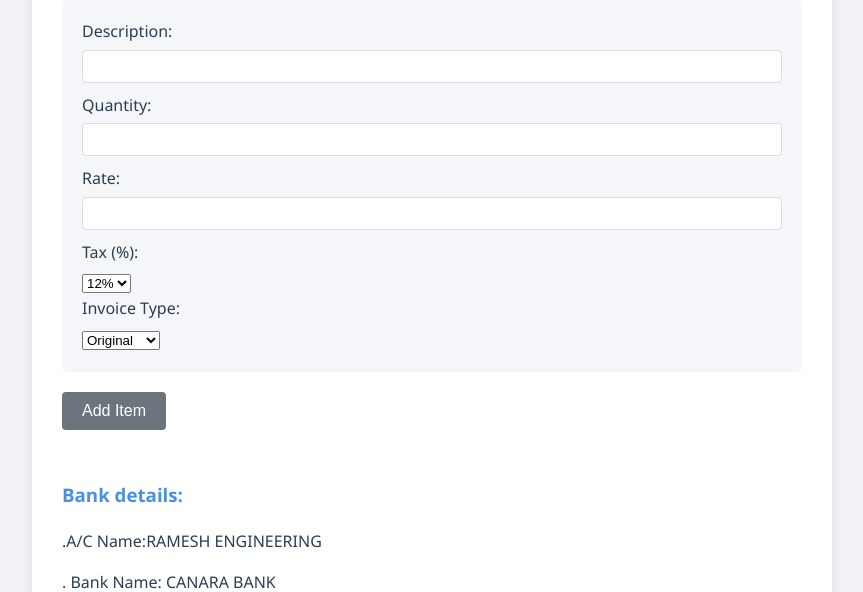
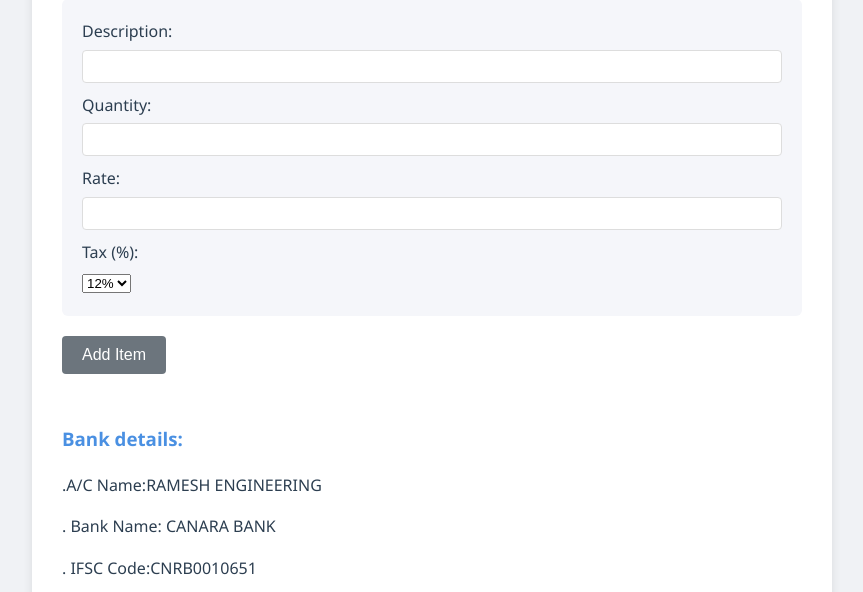
Before and after one commit to arvind1705/eng_inv-main, a Flask app: page / in a window 1280 px wide. Shown: the part 946-1538 px from the top of the page, without its empty margins (208-1071 px from the left). Run offline with Flask 3, Linux system fonts and the light colour scheme.

Commit message:
Update invoice PDF generation: change logo image, add bank details section, and adjust terms placement

```diff
--- a/app.py
+++ b/app.py
@@ -10,7 +10,8 @@ app = Flask(__name__)
 class InvoicePDF(FPDF):
     def header(self):
         # Logo and header
-        self.image("logo.png", 10, 8, 33)
+         # Increase the logo size by adjusting the width and height
+        self.image("logo1.jpeg", 10, 8, 50, 45)  # Adjusted width and height
         self.set_font("Arial", "B", 15)
         self.cell(0, 10, "RAMESH ENGINEERING", align="C", ln=True)
         self.set_font("Arial", "", 10)
@@ -52,14 +53,14 @@ class InvoicePDF(FPDF):
         self.set_xy(10, 90)
         self.set_font("Arial", "B", 10)
         self.cell(95, 10, "Bill To:", ln=True)
-        self.set_xy(105, 90)
-        self.cell(95, 10, "Ship To:")
+        #self.set_xy(105, 90)
+        #self.cell(95, 10, "Ship To:")
 
         self.set_font("Arial", "", 10)
         self.set_xy(10, 100)
         self.multi_cell(95, 5, data["bill_to"])
-        self.set_xy(105, 100)
-        self.multi_cell(95, 5, data["ship_to"])
+       # self.set_xy(105, 100)
+       # self.multi_cell(95, 5, data["ship_to"])
 
         # Items table
         self.ln(10)
@@ -111,9 +112,20 @@ class InvoicePDF(FPDF):
         self.cell(30, 10, "Total:", 0, 0, "R")
         self.cell(30, 10, f"Rs.{total:.2f}", 0, 0, "R")
 
+        # display bank details
+        self.set_xy(10, y + 50)
+        self.set_font("Arial", "B", 10)
+        self.cell(0, 10, "Bank Details:", ln=True)
+        self.set_font("Arial", "", 10)
+        self.cell(0, 5, "Bank Name: CANARA BANK", ln=True)
+        self.cell(0, 5, "A/C NAME: RAMESH ENGINEERING", ln=True)
+        self.cell(0, 5, "Account No: 04081010002140", ln=True)
+        self.cell(0, 5, "IFSC Code: CNRB0010651", ln=True)
+
+
         # Terms
         if "terms" in data and data["terms"]:
-            self.set_xy(10, y + 25)
+            self.set_xy(10, y + 100)
             self.set_font("Arial", "B", 10)
             self.cell(0, 10, "Terms and Conditions:", ln=True)
             self.set_font("Arial", "", 10)
--- a/templates/form.html
+++ b/templates/form.html
@@ -154,21 +154,11 @@
                     <option value="12">12%</option>
                     <option value="18">18%</option>
                 </select>
-                <label>Invoice Type:</label>
-                <!-- <input type="number" name="item_tax_0" required> -->
-                <select name="inv_type_0" required>
-                    <option value="Original">Original</option>
-                    <option value="Duplicate">Duplicate</option>
-                </select>
-
-
             </div>
         </div>
         <input type="hidden" name="item_count" value="1" id="item_count">
         <button type="button" onclick="addItem()">Add Item</button>
-
-        <!-- Replace with static terms -->
-<div class="form-group">
+        <div class="form-group">
             <h3>Bank details:</h3>
             <p>.A/C Name:RAMESH ENGINEERING</p>
             <p>. Bank Name: CANARA BANK</p>
@@ -176,7 +166,7 @@
             <p>. Account number:04081010002140</p>
                     </div>
 
-
+        <!-- Replace with static terms -->
         <div class="form-group">
             <h3>Terms and Conditions</h3>
             <p>1. Payment is due within 30 days from the date of invoice</p>
@@ -206,13 +196,8 @@
                 <input type="number" name="item_rate_${itemCount}" required>
                 <label>Tax (%):</label>
                 <select name="item_tax_${itemCount}" required>
+                    <option value="12">12%</option>
                     <option value="18">18%</option>
-                    <option value="12">12%</option>
-                </select>
-                <label>Invoice Type:</label>
-                <select name="inv_type_${itemCount}" required>
-                    <option value="Original">Original</option>
-                    <option value="Duplicate">Duplicate</option>
                 </select>
             `;
             itemsDiv.appendChild(newItem);
@@ -220,4 +205,4 @@
         }
     </script>
 </body>
-</html
+</html>
```
Also changed, not shown: 1 other file.
